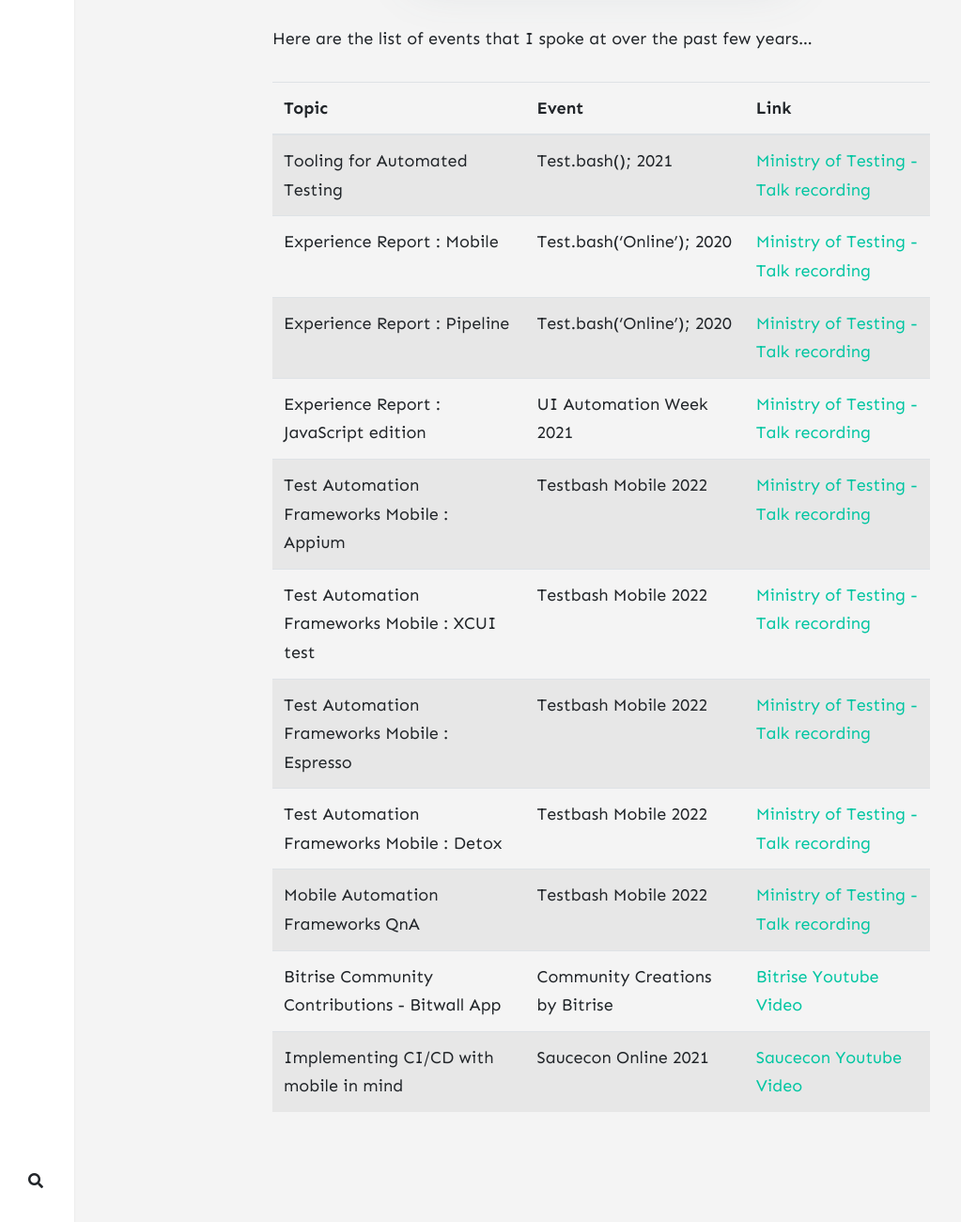
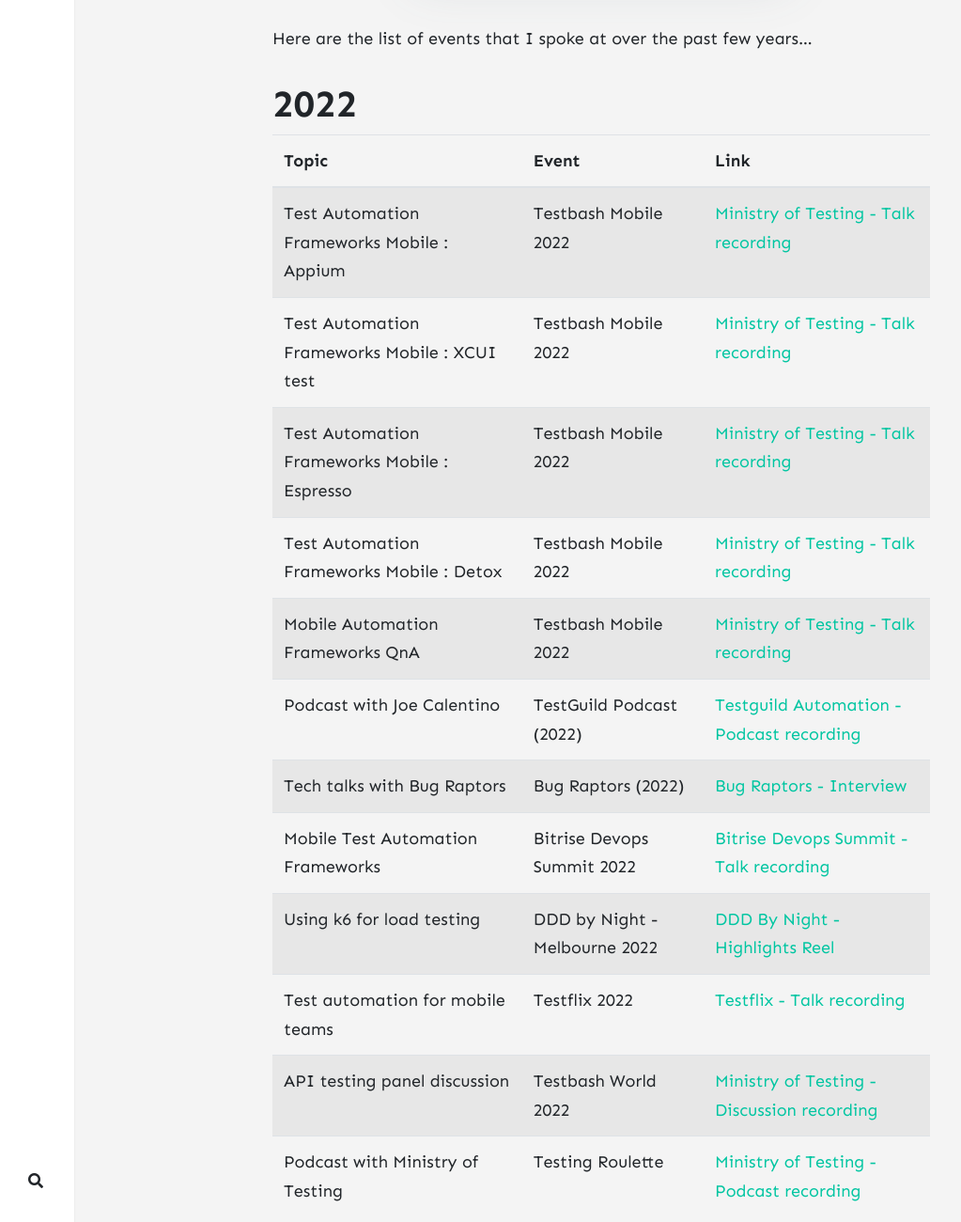
Before and after one commit to jaswanthm/jaswanth.xyz, a Jekyll site: the page built from _pages/events.md, in a window 1280 px wide and 1400 px high, scrolled down 570 px, cut to the strip 100-1400 px from the top of the window. Shown: the whole strip at 94% size, without its empty margins (0-1023 px from the left). Built offline with Jekyll 4.4.1, drawn with Linux system fonts in a browser that asks for light colours; nearby versions of some CDN libraries; comment, search, counter and statistics services are not loaded; some of the changed text lies outside the part shown.

Commit message:
Updated 2022 events

```diff
--- a/_pages/events.md
+++ b/_pages/events.md
@@ -9,17 +9,38 @@
 
 Here are the list of events that I spoke at over the past few years...
 
+# 2022
+
 {: .table .table-striped .table-responsive}
 | Topic                                         | Event                          | Link                                                                                                                                                                |
 |-----------------------------------------------|--------------------------------|---------------------------------------------------------------------------------------------------------------------------------------------------------------------|
-| Tooling for Automated Testing                 | Test.bash(); 2021              | [Ministry of Testing - Talk recording](https://www.ministryoftesting.com/dojo/series/test-bash-2021/lessons/tooling-for-automated-testing-with-jaswanth-manigundan) |
-| Experience Report : Mobile                    | Test.bash('Online'); 2020      | [Ministry of Testing - Talk recording](https://www.ministryoftesting.com/dojo/lessons/experience-report-mobile-jaswanth-manigundan?s_id=13043259)                   |
-| Experience Report : Pipeline                  | Test.bash('Online'); 2020      | [Ministry of Testing - Talk recording](https://www.ministryoftesting.com/dojo/lessons/experience-report-pipeline-jaswanth-manigundan?s_id=13043259)                |
-| Experience Report : JavaScript edition        | UI Automation Week 2021        | [Ministry of Testing - Talk recording](https://www.ministryoftesting.com/dojo/lessons/experience-reports-javascript-edition?s_id=13043259)                          |
 | Test Automation Frameworks Mobile : Appium    | Testbash Mobile 2022           | [Ministry of Testing - Talk recording](https://www.ministryoftesting.com/dojo/lessons/test-automation-frameworks-for-mobile-appium-ios-and-android?s_id=13043259)   |
 | Test Automation Frameworks Mobile : XCUI test | Testbash Mobile 2022           | [Ministry of Testing - Talk recording](https://www.ministryoftesting.com/dojo/lessons/test-automation-frameworks-for-mobile-xcui-test-ios?s_id=13043259)            |
 | Test Automation Frameworks Mobile : Espresso  | Testbash Mobile 2022           | [Ministry of Testing - Talk recording](https://www.ministryoftesting.com/dojo/lessons/test-automation-frameworks-for-mobile-espresso-android?s_id=13043259)         |
 | Test Automation Frameworks Mobile : Detox     | Testbash Mobile 2022           | [Ministry of Testing - Talk recording](https://www.ministryoftesting.com/dojo/lessons/test-automation-frameworks-for-mobile-detox-react-native?s_id=13043259)       |
 | Mobile Automation Frameworks QnA              | Testbash Mobile 2022           | [Ministry of Testing - Talk recording](https://www.ministryoftesting.com/dojo/lessons/mobile-automation-frameworks-qna-with-jaswanth-manigundan?s_id=13043259)      |
+| Podcast with Joe Calentino                    | TestGuild Podcast (2022)       | [Testguild Automation - Podcast recording](https://testguild.com/podcast/automation/a411-jaswanth/) |
+| Tech talks with Bug Raptors                   | Bug Raptors (2022)             | [Bug Raptors - Interview](https://www.bugraptors.com/blog/tech-talks-with-jaswanth-manigundan?utm_source=SMpost+&utm_medium=TechTalksJaswanth&utm_campaign=TechTalksJaswanth) |
+| Mobile Test Automation Frameworks             | Bitrise Devops Summit 2022     | [Bitrise Devops Summit - Talk recording](https://www.mobiledevops.io/summit/agenda/speakers/1773169) |
+| Using k6 for load testing                     | DDD by Night - Melbourne 2022  | [DDD By Night - Highlights Reel](https://www.youtube.com/watch?v=LMJzLgiwGSE&ab_channel=Luminary) |
+| Test automation for mobile teams              | Testflix 2022                  | [Testflix - Talk recording](https://www.youtube.com/watch?v=24jZK90ciOA&ab_channel=TheTestTribe) |
+| API testing panel discussion                  | Testbash World 2022            | [Ministry of Testing - Discussion recording](https://www.ministryoftesting.com/dojo/lessons/discussion-talking-about-api-testing-jaswanth-manigundan-pricilla-bilavendran-and-ali-haydar?s_id=13967437) |
+| Podcast with Ministry of Testing              | Testing Roulette               | [Ministry of Testing - Podcast recording](https://www.ministryoftesting.com/dojo/lessons/testsphere-roulette-episode-13-jaswanth-manigundan-and-gareth-waterhouse?s_id=13967437) |
+
+# 2021
+
+{: .table .table-striped .table-responsive}
+| Topic                                         | Event                          | Link                                                                                                                                                                |
+|-----------------------------------------------|--------------------------------|---------------------------------------------------------------------------------------------------------------------------------------------------------------------|
+| Tooling for Automated Testing                 | Test.bash(); 2021              | [Ministry of Testing - Talk recording](https://www.ministryoftesting.com/dojo/series/test-bash-2021/lessons/tooling-for-automated-testing-with-jaswanth-manigundan) |
+| Experience Report : JavaScript edition        | UI Automation Week 2021        | [Ministry of Testing - Talk recording](https://www.ministryoftesting.com/dojo/lessons/experience-reports-javascript-edition?s_id=13043259)                          |
+| Implementing CI/CD with mobile in mind        | Saucecon Online 2021           | [Saucecon Youtube Video](https://www.youtube.com/watch?v=honf6nVlVRM&ab_channel=SauceLabs)                                                                          |
+
+# 2020
+
+{: .table .table-striped .table-responsive}
+| Topic                                         | Event                          | Link                                                                                                                                                                |
+|-----------------------------------------------|--------------------------------|---------------------------------------------------------------------------------------------------------------------------------------------------------------------|
+| Experience Report : Mobile                    | Test.bash('Online'); 2020      | [Ministry of Testing - Talk recording](https://www.ministryoftesting.com/dojo/lessons/experience-report-mobile-jaswanth-manigundan?s_id=13043259)                   |
+| Experience Report : Pipeline                  | Test.bash('Online'); 2020      | [Ministry of Testing - Talk recording](https://www.ministryoftesting.com/dojo/lessons/experience-report-pipeline-jaswanth-manigundan?s_id=13043259)                |
 | Bitrise Community Contributions - Bitwall App | Community Creations by Bitrise | [Bitrise Youtube Video](https://www.youtube.com/watch?v=Ca2PSPK1hXs&ab_channel=Bitrise)                                                                             |
-| Implementing CI/CD with mobile in mind        | Saucecon Online 2021           | [Saucecon Youtube Video](https://www.youtube.com/watch?v=honf6nVlVRM&ab_channel=SauceLabs)                                                                          |
```
